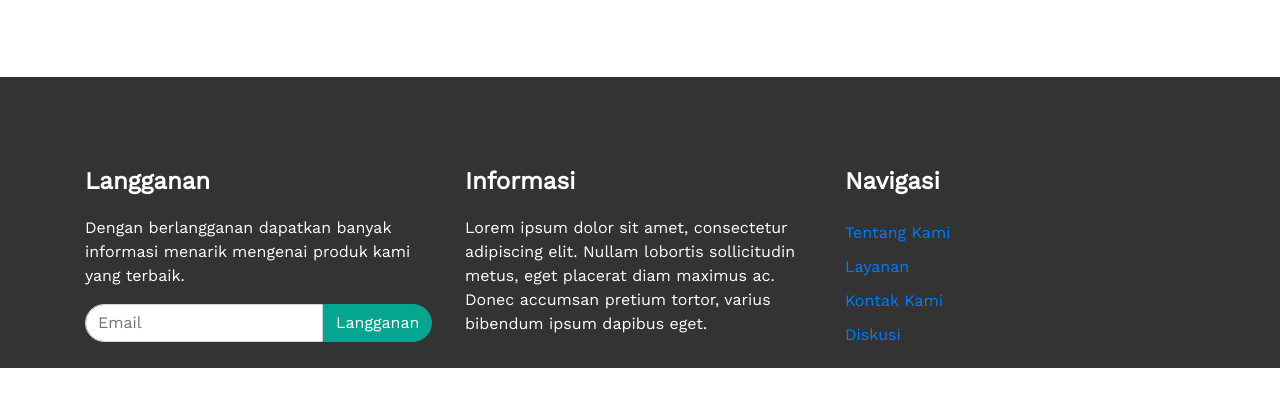
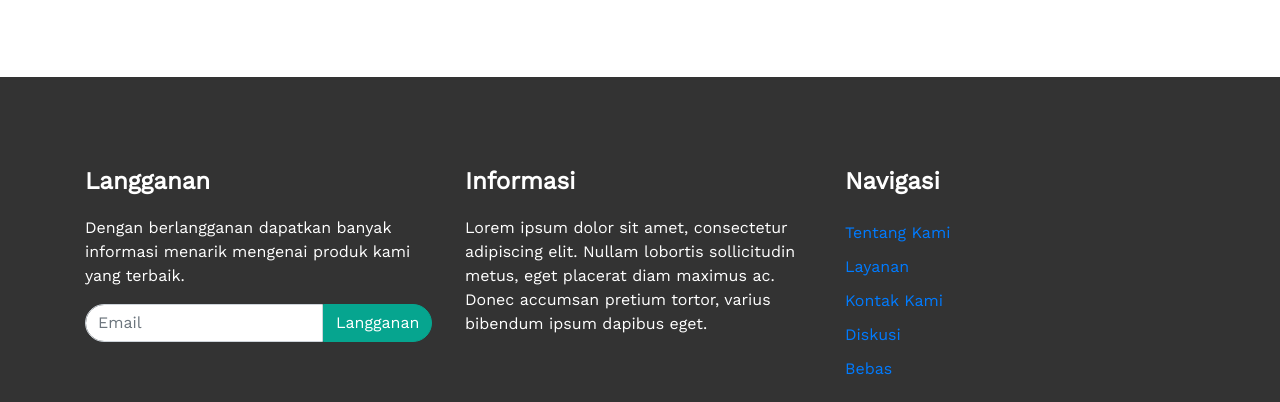
Before and after one commit to hilmanarasiy/kajian_online, a plain HTML site: page index.html in a window 1280 px wide. Shown: the part 3517-3919 px from the top of the page. Before the commit the page ends 3885 px from the top, so only its background shows below. Drawn offline with nearby package versions, Linux system fonts and the light colour scheme.

Commit message:
ini perubahan pertama

```diff
--- a/index.html
+++ b/index.html
@@ -333,6 +333,9 @@
                   <li>
                       <a href="">Diskusi</a>
                   </li>
+                  <li>
+                      <a href="">Bebas</a>
+                  </li>
                 </ul>
             </div>
           </div>
```
